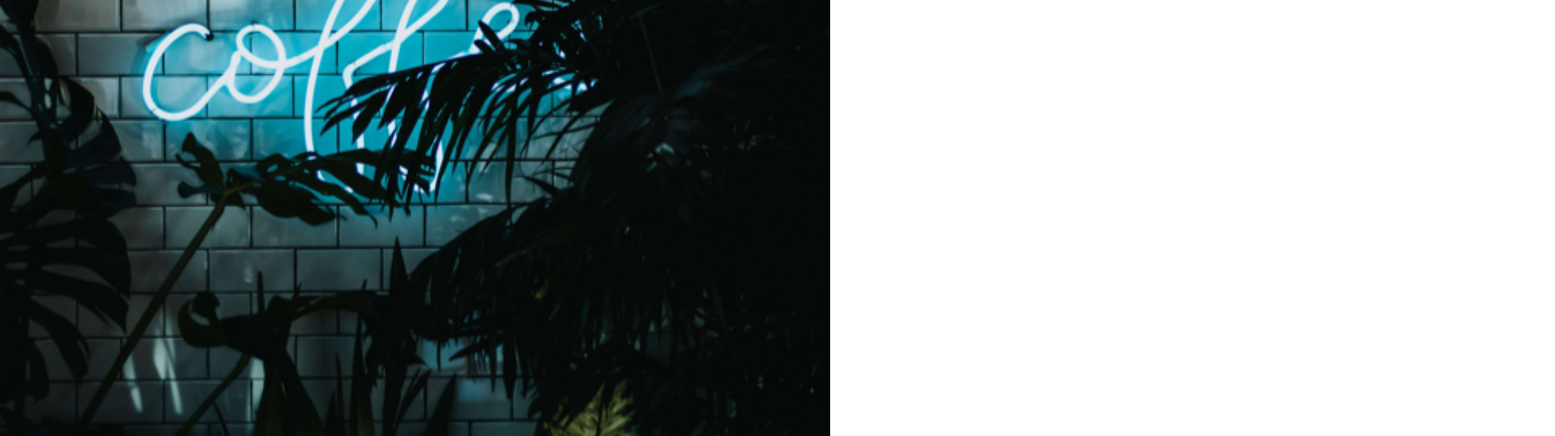
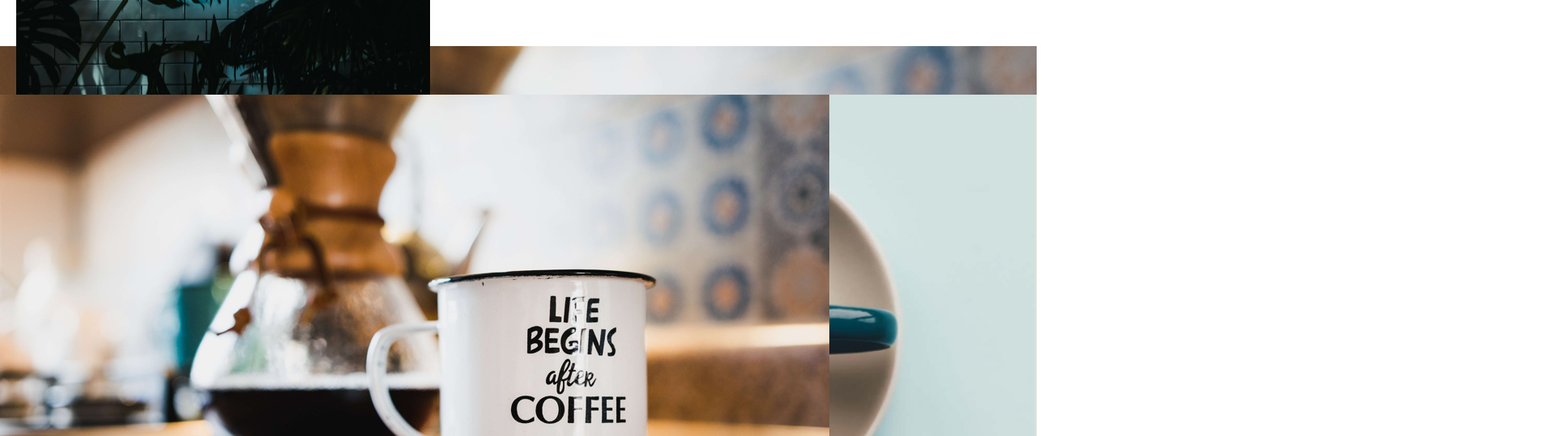
Before and after one commit to glarivee/Larivee_week4thurs_web2, a plain HTML site: page deploy/index.html in a window 1280 px wide. Shown: the part 1417-1956 px from the top of the page at 81% size, 1920 px wide, since content can reach past the window. Drawn offline with nearby package versions, Linux system fonts and the light colour scheme.

Commit message:
Image Adjustments

```diff
--- a/dev/scss/sections/_header.scss
+++ b/dev/scss/sections/_header.scss
@@ -1,13 +1,20 @@
+/* =============
+    Header
+============= */
+
 #header{
     div {
-        display: grid;
+        background-image: url('../img/image-1.jpg');
+        background-size: cover;
+        background-position: center;
+        height: 370px;
 
-        img{
-            width: 100%;
-            @include lg{
-                display: grid;
-                max-width: 1025px;
-            }
+        @include md{
+            height: 510px;
+        }
+
+        @include lg{
+            height: 680px;
         }
 
     }
--- a/dev/scss/sections/_section-1.scss
+++ b/dev/scss/sections/_section-1.scss
@@ -3,35 +3,65 @@
 ============= */
 
 #section-1{
-
-    div {
+    #section-2-right {
         display: grid;
         grid-template-columns: 10px auto 10px;
-        grid-template-areas: ". section-2-text ."
-                            ". section-2-image .";
-        grid-gap: 20px;
+        grid-template-areas: ". section-1-right .";
+        padding: 60px 0;
+
+        >div{
+            grid-area: section-2-right;
+        }
+
+    }
+
+    aside {
+        background-image: url('../img/image-2.jpg');
+        background-size: cover;
+        background-position-x: -70px;
+        height: 480px;
+        background-repeat: no-repeat;
+
+        @include md{
+            height: 420px;
+            background-position-x: -180px;
+        }
 
         @include lg{
-            display: grid;
-            grid-template-columns: 50% auto;
-            grid-template-areas: "section-2-image section-2-text";
+            height: 740px;
+            background-position-x: -430px;
+        }
+    }
+
+    @include md{
+        display: grid;
+        grid-template-columns: 50% auto;
+        grid-template-areas: "section-1-img section-1-right";
+
+        #section-2-img{
+            grid-area: section-2-img;
+        }
+        #section-2-right{
+            grid-area: section-2-right;
         }
 
-        @include xl{
-            display: grid;
-            grid-template-columns: 1200px auto;
-            grid-template-areas: "section-2-image section-2-text";
-        }
+    }
 
-        section {
-            grid-area: section-2-text;
-        }
+    @include lg{
+        display: grid;
+        grid-template-columns: 50% auto;
+        grid-template-areas: "section-1-img section-1-right";
 
-        aside {
-            grid-area: section-2-image;
-            img {
-                width: 100%;
-            }
+        #section-2-right{
+            grid-area: section-2-right;
         }
     }
+
+    @include md{
+        padding: 80px 0;
+    }
+
+    @include lg{
+        padding: 60px 20px;
+    }
 }
--- a/dev/scss/sections/_section-2.scss
+++ b/dev/scss/sections/_section-2.scss
@@ -2,12 +2,20 @@
     Section 2
 ============= */
 #section-2{
-    img {
-        display: grid;
-        width: 100%;
+    background-image: url('../img/image-3.jpg');
+    background-size: cover;
+    background-position: center;
+    height: 510px;
+    padding: 60px 0;
 
-        @include lg{
-            max-width: 1025px;
-        }
+
+    @include md{
+        height: 525px;
     }
+
+    @include lg{
+        height: 685px;
+    }
+
+
 }
--- a/dev/scss/sections/_section-3.scss
+++ b/dev/scss/sections/_section-3.scss
@@ -5,7 +5,7 @@
     div {
         display: grid;
         grid-template-columns: 10px auto 10px;
-        grid-template-areas: ". section-4 .";
+        grid-template-areas: ". section-3 .";
         padding-top: 45px;
         padding-bottom: 45px;
 
--- a/dev/scss/sections/_section-4.scss
+++ b/dev/scss/sections/_section-4.scss
@@ -3,9 +3,14 @@
 ============= */
 #section-4{
     div {
+        display: grid;
+        grid-template-columns: 100%;
+        grid-template-areas: "section-4";
 
         ul {
+            grid-area: section-5;
             display: grid;
+
             grid-row-gap: 10px;
             grid-column-gap: 10px;
 
@@ -15,7 +20,7 @@
                 grid-template-columns: 1fr 1fr;
                 grid-template-areas:
                         "gallery-1 gallery-1"
-                        "gallery-2 gallery-3"
+                        "gallery-2 gallery-3";
             }
 
             @include lg{
@@ -23,24 +28,59 @@
                 grid-template-columns: 1fr 1fr;
                 grid-template-areas:
                         "gallery-1 gallery-2"
-                        "gallery-1 gallery-3"
+                        "gallery-1 gallery-3";
+            }
+
+            li {
+                background-size: cover;
+                height: 100%;
             }
 
             #gallery-1{
+                background-image: url('../img/image-4.jpg');
+                background-position-y: -120px;
+                height: 300px;
+                background-repeat: no-repeat;
+
                 @include md {
                     grid-area: gallery-1;
+                    height: 710px;
+
+                }
+
+                @include lg{
+                    grid-area: gallery-1;
+                    height: 710px;
                 }
             }
 
             #gallery-2{
-                @include md {
+                background-image: url('../img/image-5.jpg');
+                height: 300px;
+
+                @include md{
                     grid-area: gallery-2;
+                    height: 340px;
+                }
+
+                @include lg{
+                    grid-area: gallery-2;
+                    height: 340px;
                 }
             }
 
             #gallery-3{
+                background-image: url('../img/image-6.jpg');
+                height: 300px;
+
                 @include md {
                     grid-area: gallery-3;
+                    height: 340px;
+                }
+
+                @include lg{
+                    grid-area: gallery-3;
+                    height: 340px;
                 }
             }
 
--- a/dev/scss/sections/_section-5.scss
+++ b/dev/scss/sections/_section-5.scss
@@ -2,25 +2,36 @@
     Section 5
 ============= */
 #section-5{
-    div{
-        display: grid;
-        grid-template-columns: 1fr 1fr 1fr;
-        grid-template-areas: ". section-6-aside ."
-                            "section-6-text section-6-text section-6-text";
 
+    display: grid;
+    grid-template-columns: 15px auto 15px;
+    grid-template-areas: ". section-5 .";
+    padding: 40px 0;
+
+    @include md{
+        padding: 50px 0;
+    }
+
+    @include lg{
+        padding: 50px 0;
+    }
+
+    #section-6-content {
+        grid-area: section-6;
 
         @include lg{
-            display: grid;
-            grid-template-columns: 1fr 1fr;
-            grid-template-areas: "section-6-aside section-6-text";
-        }
+            >div {
+                display: grid;
+                grid-template-columns: 50% auto;
+                grid-template-areas: "img-left text-right";
 
-        section {
-            grid-area: section-6-text;
-        }
-
-        aside {
-            grid-area: section-6-aside;
+                #img-right{
+                    grid-area: img-left;
+                }
+                #text-left{
+                    grid-area: text-right;
+                }
+            }
         }
     }
 }
```
Also changed, not shown: deploy/css/styles.css, 1 other file.
